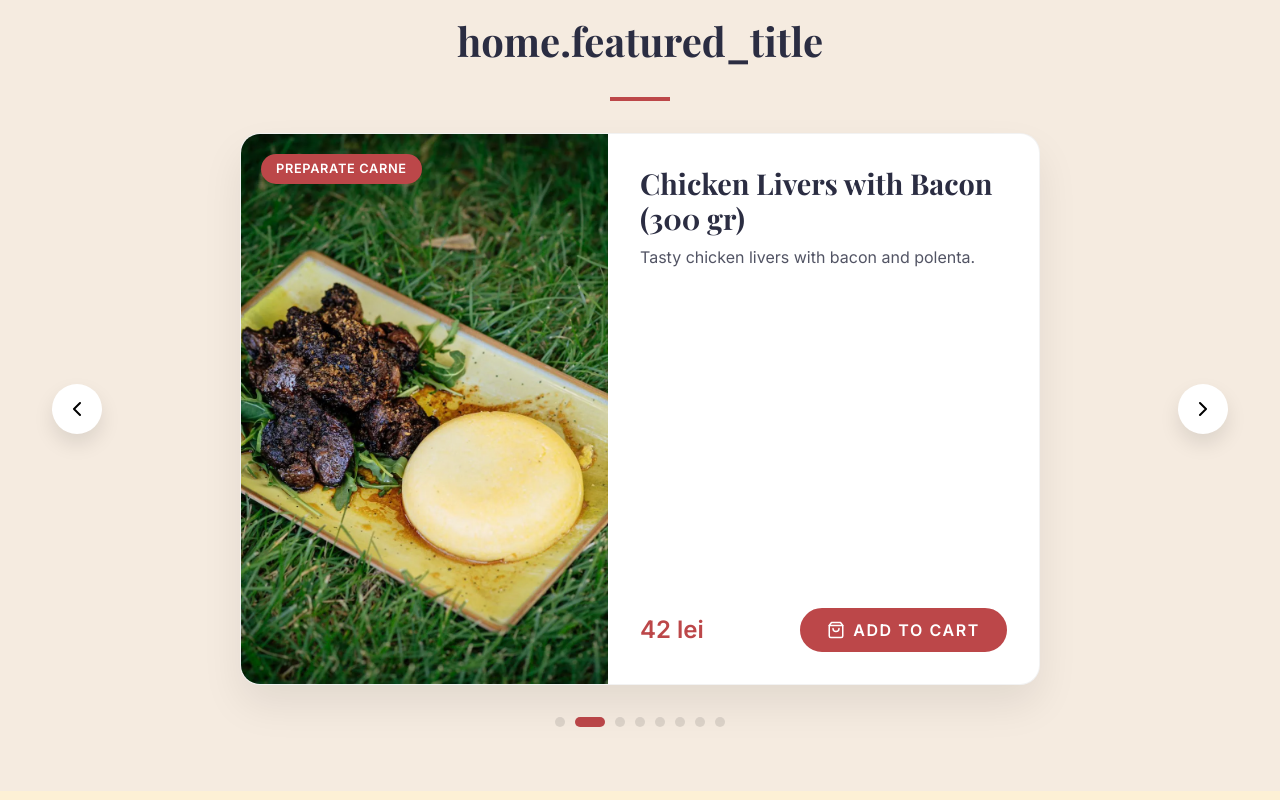
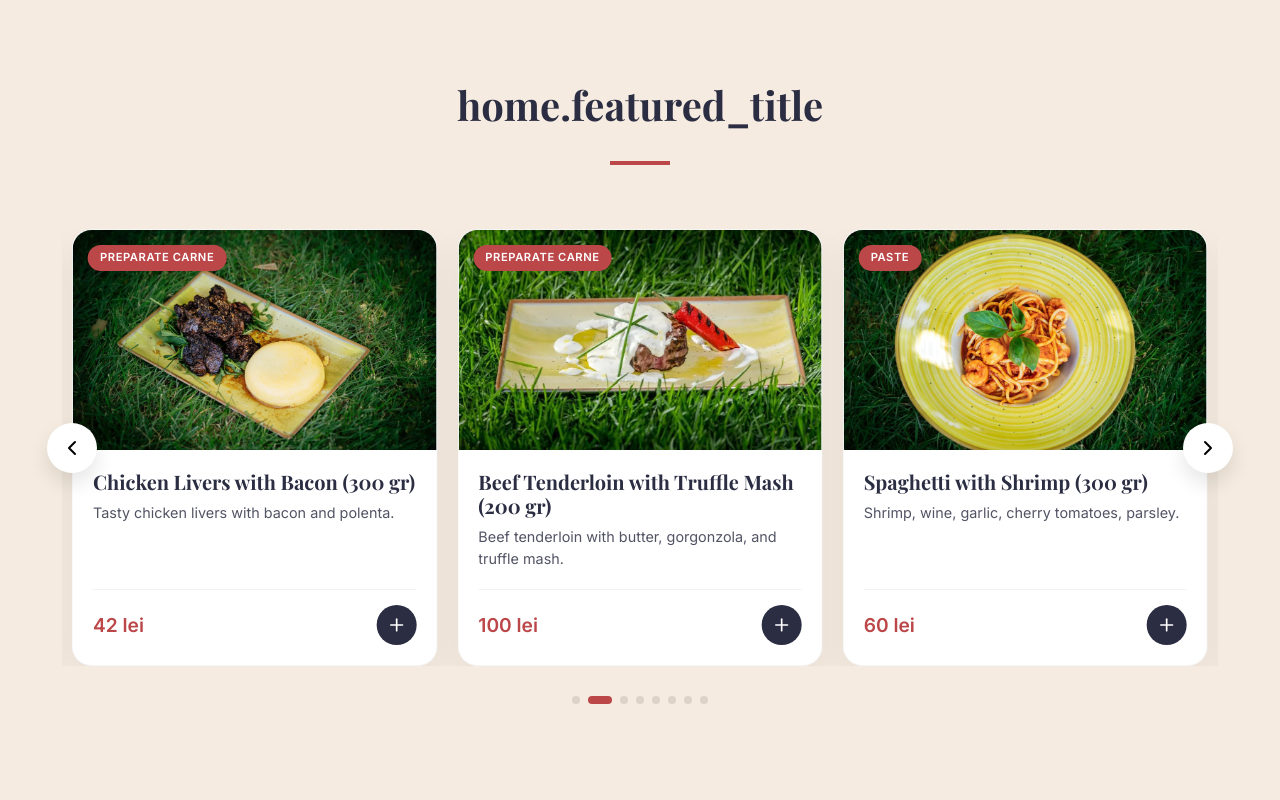
Before and after one commit to Lookah9/LaMisca, a React (Vite) app: page / in a window 1280 px wide. Shown: the part 860-1660 px from the top of the page. Built offline with nearby package versions, Linux system fonts and the light colour scheme.

Commit message:
Update carousel to show 3 items at once

```diff
--- a/src/components/FeaturedCarousel.tsx
+++ b/src/components/FeaturedCarousel.tsx
@@ -13,23 +13,38 @@ interface FeaturedCarouselProps {
 export default function FeaturedCarousel({ addToCart, removeFromCart, cart }: FeaturedCarouselProps) {
   const { t, language } = useLanguage();
   const [currentIndex, setCurrentIndex] = useState(0);
+  const [visibleItems, setVisibleItems] = useState(3);
 
-  // Select 8 random items with images if possible, or just random items
+  // Select 10 random items with images if possible
   const featuredItems = useMemo(() => {
     const withImages = MENU_DATA.filter(item => item.image);
-    const pool = withImages.length >= 8 ? withImages : MENU_DATA;
-    return [...pool].sort(() => 0.5 - Math.random()).slice(0, 8);
+    const pool = withImages.length >= 10 ? withImages : MENU_DATA;
+    return [...pool].sort(() => 0.5 - Math.random()).slice(0, 10);
+  }, []);
+
+  useEffect(() => {
+    const handleResize = () => {
+      if (window.innerWidth < 640) setVisibleItems(1);
+      else if (window.innerWidth < 1024) setVisibleItems(2);
+      else setVisibleItems(3);
+    };
+
+    handleResize();
+    window.addEventListener('resize', handleResize);
+    return () => window.removeEventListener('resize', handleResize);
   }, []);
 
   useEffect(() => {
     const timer = setInterval(() => {
-      setCurrentIndex((prev) => (prev + 1) % featuredItems.length);
+      setCurrentIndex((prev) => (prev + 1) % (featuredItems.length - visibleItems + 1));
     }, 5000);
     return () => clearInterval(timer);
-  }, [featuredItems.length]);
+  }, [featuredItems.length, visibleItems]);
 
-  const next = () => setCurrentIndex((prev) => (prev + 1) % featuredItems.length);
-  const prev = () => setCurrentIndex((prev) => (prev - 1 + featuredItems.length) % featuredItems.length);
+  const maxIndex = featuredItems.length - visibleItems;
+
+  const next = () => setCurrentIndex((prev) => (prev >= maxIndex ? 0 : prev + 1));
+  const prev = () => setCurrentIndex((prev) => (prev <= 0 ? maxIndex : prev - 1));
 
   const getItemQuantity = (id: number) => {
     const item = cart.find(i => i.item.id === id);
@@ -38,48 +53,47 @@ export default function FeaturedCarousel({ addToCart, removeFromCart, cart }: Fe
 
   return (
     <section style={{
-      padding: 'var(--spacing-lg) 0',
+      padding: 'var(--spacing-xl) 0',
       backgroundColor: 'var(--color-bg-dark)',
       overflow: 'hidden'
     }}>
       <div className="container">
-        <div style={{ textAlign: 'center', marginBottom: 'var(--spacing-md)' }}>
+        <div style={{ textAlign: 'center', marginBottom: 'var(--spacing-lg)' }}>
           <h2 className="section-title" style={{ fontSize: '2.5rem' }}>{t('home.featured_title') || 'RECOMANDĂRILE NOASTRE'}</h2>
           <div className="accent-border" style={{ margin: '0 auto var(--spacing-sm)' }}></div>
         </div>
 
-        <div style={{ position: 'relative', display: 'flex', alignItems: 'center' }}>
-          {/* Carousel Wrapper */}
+        <div style={{ position: 'relative' }}>
+          {/* Carousel Viewport */}
+          <div style={{ overflow: 'hidden', margin: '0 -10px' }}>
             <div style={{
               display: 'flex',
               transition: 'transform 0.6s cubic-bezier(0.4, 0, 0.2, 1)',
-            transform: `translateX(-${currentIndex * 100}%)`,
-            width: '100%'
+              transform: `translateX(-${currentIndex * (100 / visibleItems)}%)`,
             }}>
               {featuredItems.map((item) => {
                 const quantity = getItemQuantity(item.id);
                 return (
                   <div key={item.id} style={{
-                  minWidth: '100%',
+                    flex: `0 0 ${100 / visibleItems}%`,
                     padding: '0 10px',
-                  display: 'flex',
-                  justifyContent: 'center'
+                    boxSizing: 'border-box'
                   }}>
                     <div style={{
                       backgroundColor: 'white',
                       borderRadius: '20px',
                       overflow: 'hidden',
                       display: 'flex',
-                    flexDirection: 'row',
+                      flexDirection: 'column',
+                      height: '100%',
+                      boxShadow: '0 15px 35px rgba(0,0,0,0.06)',
+                      border: '1px solid rgba(0,0,0,0.04)',
+                      transition: 'transform 0.3s ease'
+                    }} className="featured-card-small">
+                      {/* Image Area */}
+                      <div style={{
+                        height: '220px',
                         width: '100%',
-                    maxWidth: '800px',
-                    minHeight: '350px',
-                    boxShadow: '0 20px 40px rgba(0,0,0,0.08)',
-                    border: '1px solid rgba(0,0,0,0.05)'
-                  }} className="featured-card">
-                    {/* Image Side */}
-                    <div style={{
-                      flex: 1,
                         backgroundColor: '#f8f9fa',
                         display: 'flex',
                         alignItems: 'center',
@@ -94,17 +108,17 @@ export default function FeaturedCarousel({ addToCart, removeFromCart, cart }: Fe
                             style={{ width: '100%', height: '100%', objectFit: 'cover' }}
                           />
                         ) : (
-                        <Utensils size={80} style={{ opacity: 0.1 }} />
+                          <Utensils size={60} style={{ opacity: 0.1 }} />
                         )}
                         <div style={{
                           position: 'absolute',
-                        top: '20px',
-                        left: '20px',
+                          top: '15px',
+                          left: '15px',
                           backgroundColor: 'var(--color-primary)',
                           color: 'white',
-                        padding: '5px 15px',
+                          padding: '4px 12px',
                           borderRadius: '20px',
-                        fontSize: '0.8rem',
+                          fontSize: '0.7rem',
                           fontWeight: 700,
                           letterSpacing: '0.05em'
                         }}>
@@ -112,22 +126,26 @@ export default function FeaturedCarousel({ addToCart, removeFromCart, cart }: Fe
                         </div>
                       </div>
 
-                    {/* Info Side */}
+                      {/* Content Area */}
                       <div style={{
-                      flex: 1,
-                      padding: 'var(--spacing-md)',
+                        padding: '20px',
                         display: 'flex',
                         flexDirection: 'column',
-                      justifyContent: 'center'
+                        flex: 1
                       }}>
-                      <h3 style={{ fontSize: '1.8rem', marginBottom: '10px' }}>
+                        <h3 style={{ fontSize: '1.25rem', marginBottom: '8px', fontWeight: 700 }}>
                           {language === 'en' && item.nameEn ? item.nameEn : item.name}
                         </h3>
                         <p style={{
                           color: 'var(--color-text-light)',
                           marginBottom: '20px',
-                        fontSize: '1rem',
-                        lineHeight: '1.6'
+                          fontSize: '0.9rem',
+                          lineHeight: '1.5',
+                          flex: 1,
+                          display: '-webkit-box',
+                          WebkitLineClamp: 3,
+                          WebkitBoxOrient: 'vertical',
+                          overflow: 'hidden'
                         }}>
                           {language === 'en' && item.descriptionEn ? item.descriptionEn : item.description}
                         </p>
@@ -136,10 +154,12 @@ export default function FeaturedCarousel({ addToCart, removeFromCart, cart }: Fe
                           display: 'flex',
                           alignItems: 'center',
                           justifyContent: 'space-between',
-                        marginTop: 'auto'
+                          marginTop: 'auto',
+                          paddingTop: '15px',
+                          borderTop: '1px solid rgba(0,0,0,0.05)'
                         }}>
                           <span style={{
-                          fontSize: '1.5rem',
+                            fontSize: '1.2rem',
                             fontWeight: 800,
                             color: 'var(--color-primary)'
                           }}>
@@ -149,39 +169,45 @@ export default function FeaturedCarousel({ addToCart, removeFromCart, cart }: Fe
                           {quantity === 0 ? (
                             <button
                               onClick={() => addToCart(item)}
-                            className="btn-primary"
                               style={{
-                              padding: '10px 25px',
-                              borderRadius: '30px',
+                                backgroundColor: 'var(--color-text)',
+                                color: 'white',
+                                border: 'none',
+                                width: '40px',
+                                height: '40px',
+                                borderRadius: '50%',
                                 display: 'flex',
                                 alignItems: 'center',
-                              gap: '8px'
+                                justifyContent: 'center',
+                                cursor: 'pointer',
+                                transition: 'var(--transition)'
                               }}
+                              className="add-btn-small"
+                              title={t('menu.add_to_cart')}
                             >
-                            <ShoppingBag size={18} />
-                            {t('menu.add_to_cart')}
+                              <Plus size={20} />
                             </button>
                           ) : (
                             <div style={{
                               display: 'flex',
                               alignItems: 'center',
-                            gap: '15px',
+                              gap: '10px',
                               backgroundColor: 'var(--color-primary)',
-                            borderRadius: '30px',
-                            padding: '6px 15px'
+                              borderRadius: '20px',
+                              padding: '5px 12px'
                             }}>
                               <button
                                 onClick={() => removeFromCart(item.id)}
-                              style={{ color: 'white', background: 'none', border: 'none', cursor: 'pointer' }}
+                                style={{ color: 'white', background: 'none', border: 'none', cursor: 'pointer', padding: 0 }}
                               >
-                              <Minus size={18} />
+                                <Minus size={16} />
                               </button>
-                            <span style={{ color: 'white', fontWeight: 800 }}>{quantity}</span>
+                              <span style={{ color: 'white', fontWeight: 700, fontSize: '0.9rem', minWidth: '15px', textAlign: 'center' }}>{quantity}</span>
                               <button
                                 onClick={() => addToCart(item)}
-                              style={{ color: 'white', background: 'none', border: 'none', cursor: 'pointer' }}
+                                style={{ color: 'white', background: 'none', border: 'none', cursor: 'pointer', padding: 0 }}
                               >
-                              <Plus size={18} />
+                                <Plus size={16} />
                               </button>
                             </div>
                           )}
@@ -192,13 +218,16 @@ export default function FeaturedCarousel({ addToCart, removeFromCart, cart }: Fe
                 );
               })}
             </div>
+          </div>
 
           {/* Navigation Arrows */}
           <button
             onClick={prev}
             style={{
               position: 'absolute',
-              left: '-20px',
+              left: '-25px',
+              top: '50%',
+              transform: 'translateY(-50%)',
               backgroundColor: 'white',
               width: '50px',
               height: '50px',
@@ -207,8 +236,9 @@ export default function FeaturedCarousel({ addToCart, removeFromCart, cart }: Fe
               alignItems: 'center',
               justifyContent: 'center',
               boxShadow: '0 10px 20px rgba(0,0,0,0.1)',
-              zIndex: 2,
-              cursor: 'pointer'
+              zIndex: 10,
+              cursor: 'pointer',
+              border: 'none'
             }}
           >
             <ChevronLeft size={24} />
@@ -217,7 +247,9 @@ export default function FeaturedCarousel({ addToCart, removeFromCart, cart }: Fe
             onClick={next}
             style={{
               position: 'absolute',
-              right: '-20px',
+              right: '-25px',
+              top: '50%',
+              transform: 'translateY(-50%)',
               backgroundColor: 'white',
               width: '50px',
               height: '50px',
@@ -226,31 +258,35 @@ export default function FeaturedCarousel({ addToCart, removeFromCart, cart }: Fe
               alignItems: 'center',
               justifyContent: 'center',
               boxShadow: '0 10px 20px rgba(0,0,0,0.1)',
-              zIndex: 2,
-              cursor: 'pointer'
+              zIndex: 10,
+              cursor: 'pointer',
+              border: 'none'
             }}
           >
             <ChevronRight size={24} />
           </button>
         </div>
 
-        {/* Dots */}
+        {/* Progress Indicators */}
         <div style={{
           display: 'flex',
           justifyContent: 'center',
-          gap: '10px',
-          marginTop: 'var(--spacing-md)'
+          gap: '8px',
+          marginTop: '30px'
         }}>
-          {featuredItems.map((_, i) => (
+          {Array.from({ length: maxIndex + 1 }).map((_, i) => (
             <button
               key={i}
               onClick={() => setCurrentIndex(i)}
               style={{
-                width: i === currentIndex ? '30px' : '10px',
-                height: '10px',
-                borderRadius: '5px',
+                width: i === currentIndex ? '24px' : '8px',
+                height: '8px',
+                borderRadius: '4px',
                 backgroundColor: i === currentIndex ? 'var(--color-primary)' : 'rgba(0,0,0,0.1)',
-                transition: 'all 0.3s ease'
+                transition: 'all 0.3s ease',
+                border: 'none',
+                padding: 0,
+                cursor: 'pointer'
               }}
             />
           ))}
@@ -258,20 +294,16 @@ export default function FeaturedCarousel({ addToCart, removeFromCart, cart }: Fe
       </div>
 
       <style>{`
-        @media (max-width: 768px) {
-          .featured-card {
-            flex-direction: column !important;
-            min-height: auto !important;
+        .featured-card-small:hover {
+          transform: translateY(-10px);
+          box-shadow: 0 20px 40px rgba(0,0,0,0.12);
         }
-          .featured-card > div:first-child {
-            height: 200px;
+        .add-btn-small:hover {
+          background-color: var(--color-primary) !important;
+          transform: scale(1.1);
         }
-          .featured-card > div:last-child {
-            padding: 20px !important;
-          }
-          .featured-card h3 {
-            font-size: 1.4rem !important;
-          }
+        @media (max-width: 640px) {
+          .section-title { font-size: 2rem !important; }
         }
       `}</style>
     </section>
```
Lines whose indentation alone changed are shown as unchanged.
